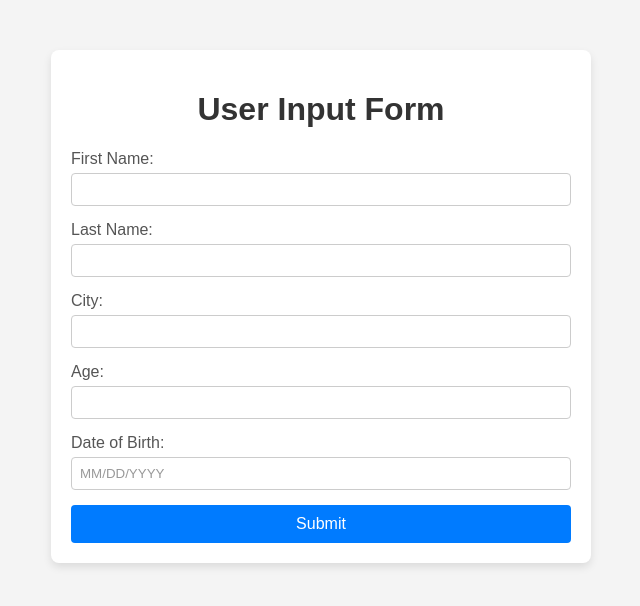
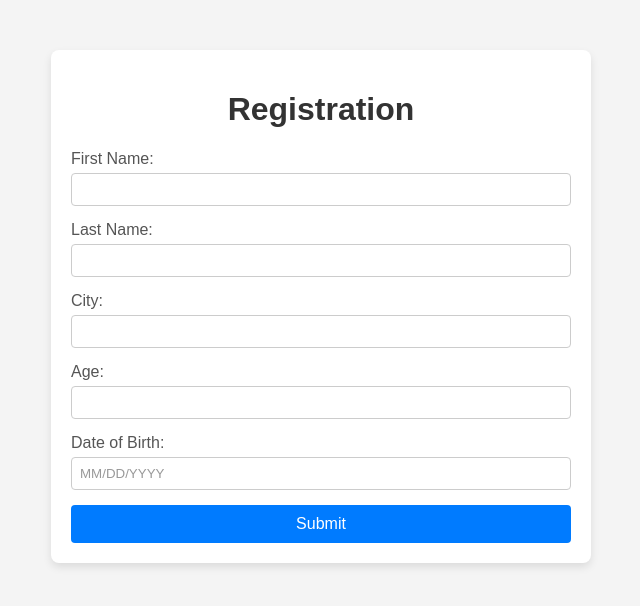
Before and after one commit to luaceslianet/Academyfl, a plain HTML site: page python/python_web_site/registration/templates/index.html in a window 1280 px wide. Shown: the whole page, without its empty margins (319-959 px from the left). Drawn offline with Linux system fonts and the light colour scheme.

Commit message:
page title

```diff
--- a/python/python_web_site/registration/templates/index.html
+++ b/python/python_web_site/registration/templates/index.html
@@ -3,7 +3,7 @@
 <head>
     <meta charset="UTF-8">
     <meta name="viewport" content="width=device-width, initial-scale=1.0">
-    <title>User Input Form</title>
+    <title>Registration</title>
     <style>
         body {
             font-family: Arial, sans-serif;
@@ -67,7 +67,7 @@
 </head>
 <body>
     <div class="container">
-        <h1>User Input Form</h1>
+        <h1>Registration</h1>
         <form method="post" action="/">
             <label for="first_name">First Name:</label>
             <input type="text" id="first_name" name="first_name" required>
```
